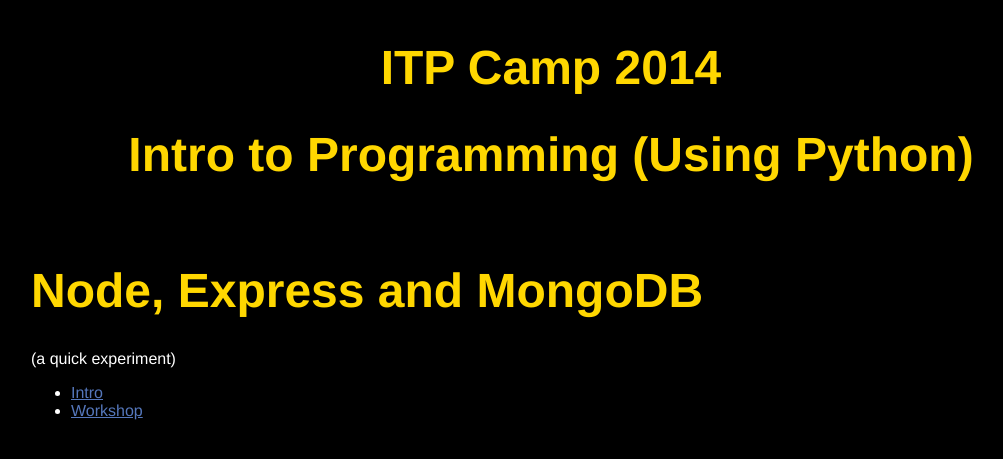
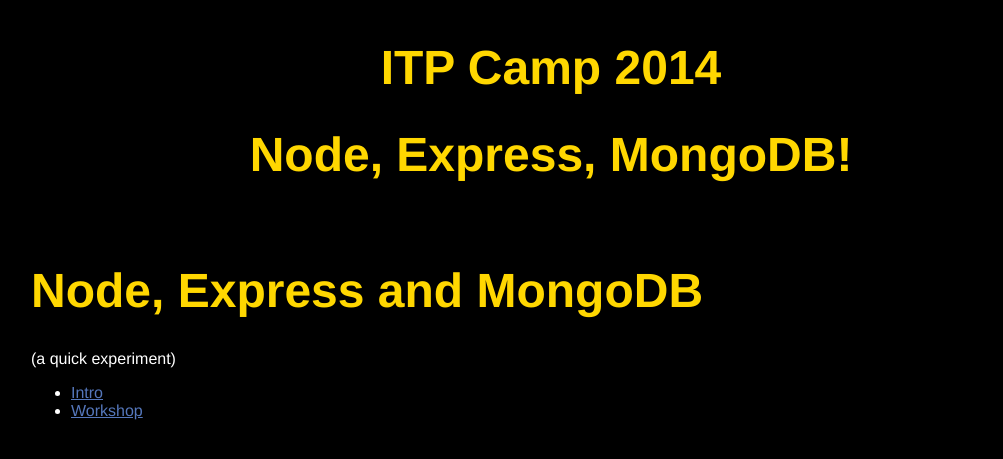
Before and after one commit to foureyes/itp-camp-node, a Jekyll site: the page built from index.markdown, in a window 1280 px wide. Shown: the top 459 px of the page, without its empty margins (97-1100 px from the left). Built offline with Jekyll 4.4.1, drawn with Linux system fonts in a browser that asks for light colours; nearby versions of some CDN libraries; library files that are not in the unit come from our copies.

Commit message:
fixed title slide

```diff
--- a/_layouts/default.html
+++ b/_layouts/default.html
@@ -8,7 +8,7 @@
 <body>
 <div id="hd">
 	<h1>ITP Camp 2014</h1>
-	<h1>Intro to Programming (Using Python)</h1>
+	<h1>Node, Express, MongoDB!</h1>
 </div>
 <div id="content">
 	{{ content }}
```
